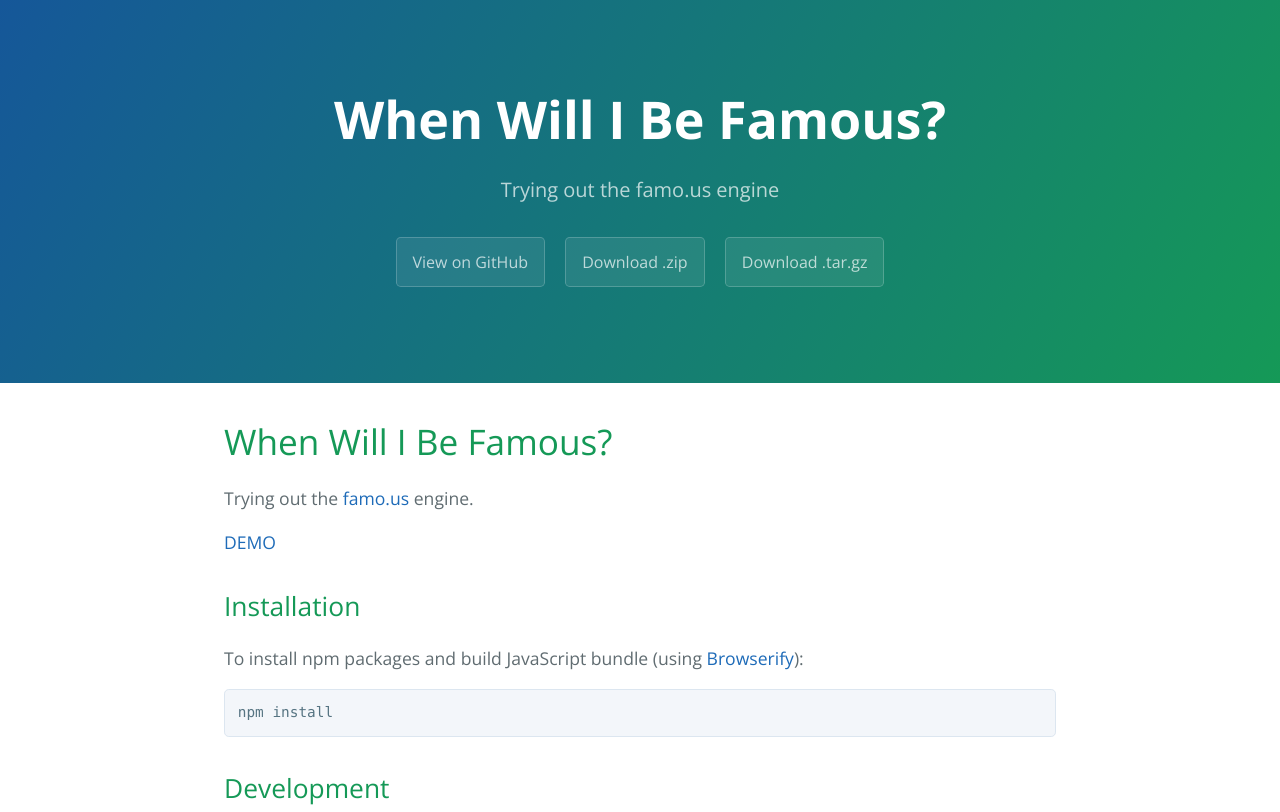
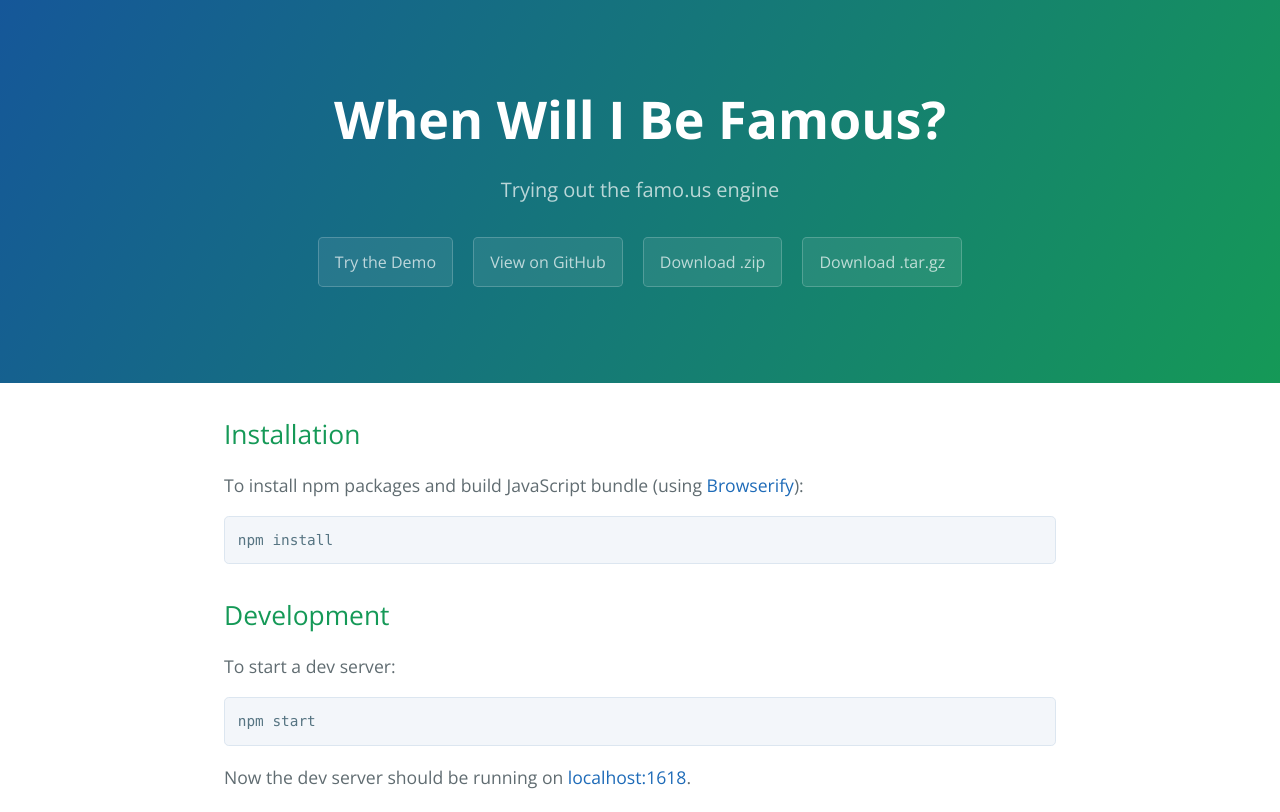
Before and after one commit to pahund/when-will-i-be-famous, a plain HTML site: page index.html in a window 1280 px wide. Shown: the top 812 px of the page. Drawn offline with nearby package versions, Linux system fonts and the light colour scheme.

Commit message:
demo button, removed duplicate text
Change-Id: I32bad676560eae9d267facf284d74891717aeea7

```diff
--- a/index.html
+++ b/index.html
@@ -13,19 +13,13 @@
     <section class="page-header">
       <h1 class="project-name">When Will I Be Famous?</h1>
       <h2 class="project-tagline">Trying out the famo.us engine</h2>
+      <a href="http://pahund.github.io/when-will-i-be-famous/demo/" class="btn">Try the Demo</a>
       <a href="https://github.com/pahund/when-will-i-be-famous" class="btn">View on GitHub</a>
       <a href="https://github.com/pahund/when-will-i-be-famous/zipball/master" class="btn">Download .zip</a>
       <a href="https://github.com/pahund/when-will-i-be-famous/tarball/master" class="btn">Download .tar.gz</a>
     </section>
 
     <section class="main-content">
-      <h1>
-<a id="when-will-i-be-famous" class="anchor" href="#when-will-i-be-famous" aria-hidden="true"><span class="octicon octicon-link"></span></a>When Will I Be Famous?</h1>
-
-<p>Trying out the <a href="http://famous.org/">famo.us</a> engine.</p>
-
-<p><a href="http://pahund.github.io/when-will-i-be-famous/demo/">DEMO</a></p>
-
 <h2>
 <a id="installation" class="anchor" href="#installation" aria-hidden="true"><span class="octicon octicon-link"></span></a>Installation</h2>
 
```
